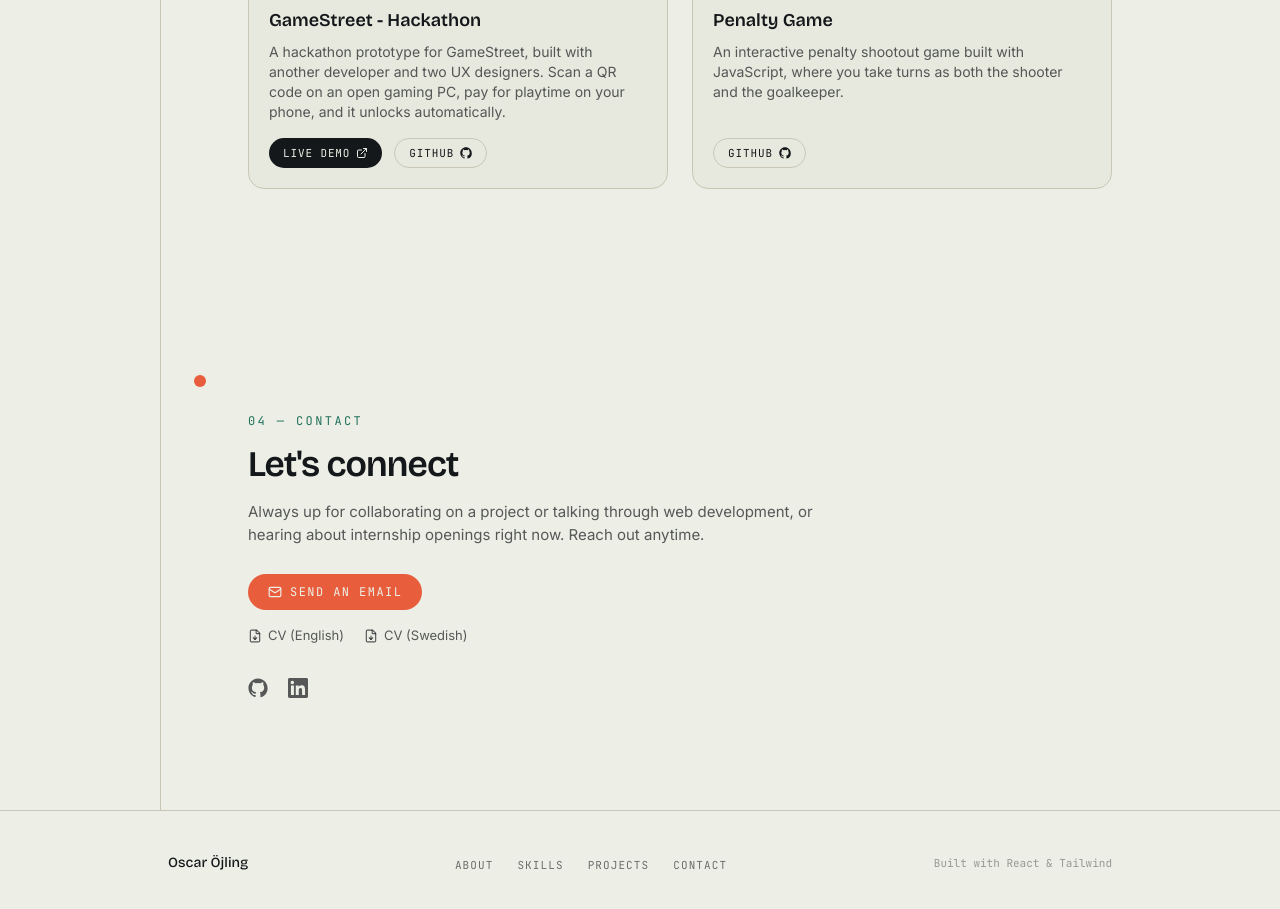
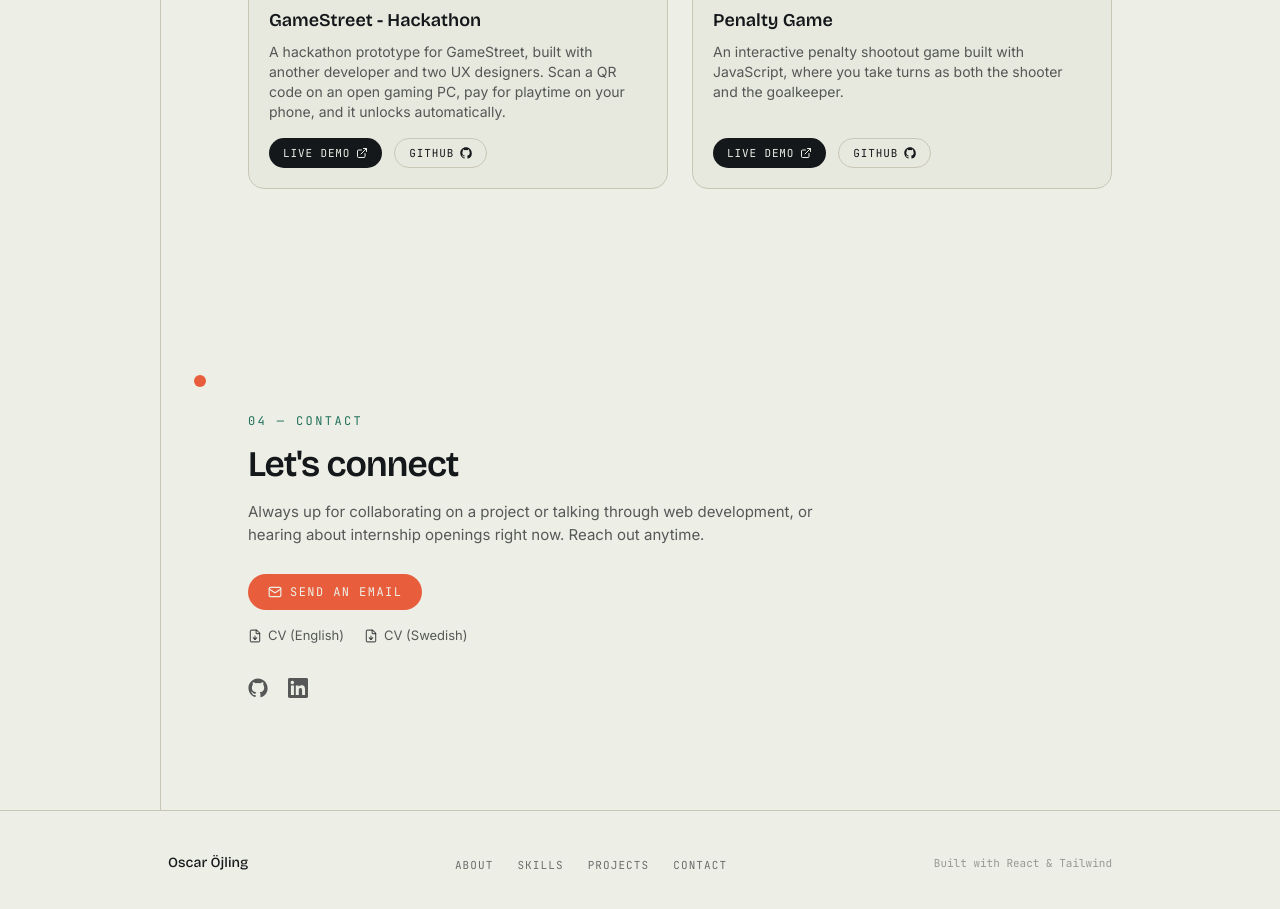
Before and after one commit to oscarojling/portfolio, a React (Vite) app: page / in a window 1280 px wide. Shown: the part 2680-3589 px from the top of the page. Built offline with nearby package versions, Linux system fonts and the light colour scheme; no server answers.

Commit message:
Add live demo link for Penalty Game

```diff
--- a/src/data/projects.ts
+++ b/src/data/projects.ts
@@ -35,6 +35,7 @@ export const FALLBACK: (Project & { repoName: string })[] = [
     description:
       "An interactive penalty shootout game built with JavaScript, where you take turns as both the shooter and the goalkeeper.",
     githubLink: `https://github.com/${GITHUB_USER}/Improved-penalty-game`,
+    liveLink: "https://oscarojling.github.io/Improved-penalty-game/",
   },
 ];
 
```
